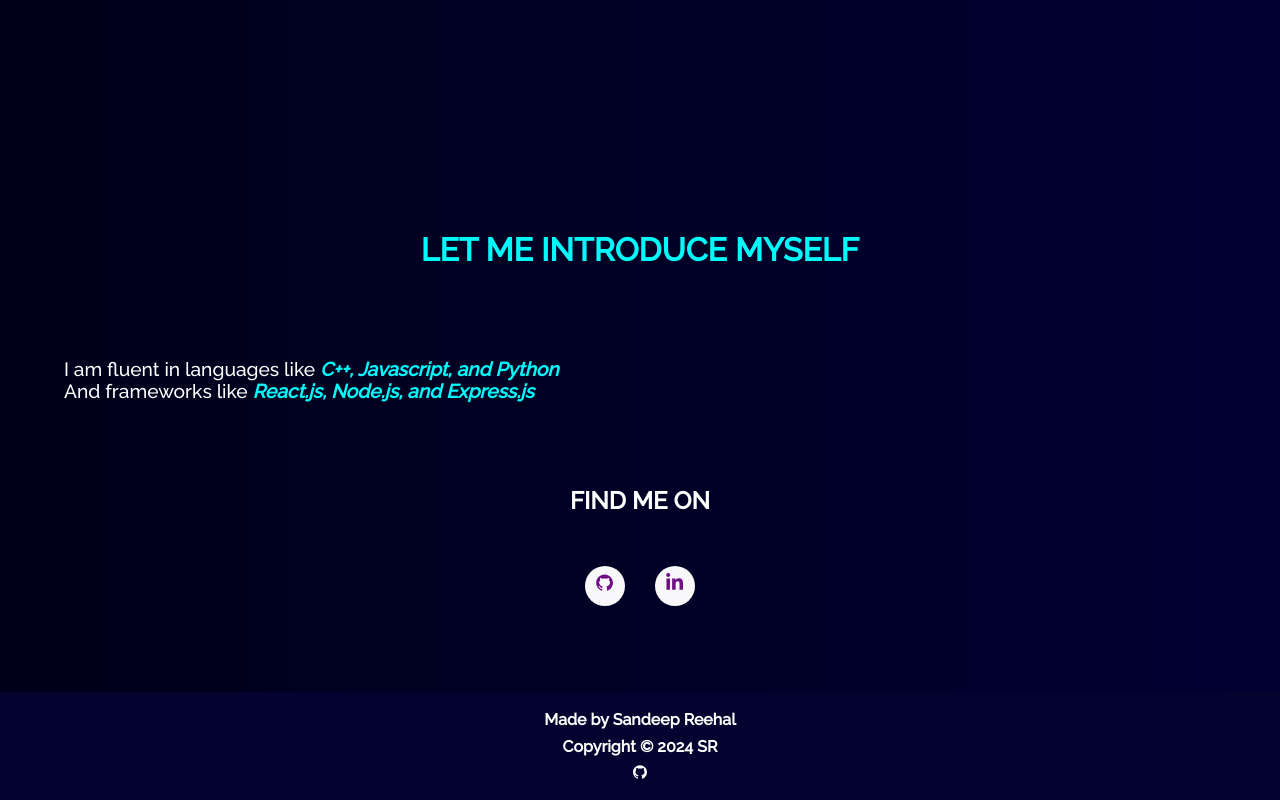
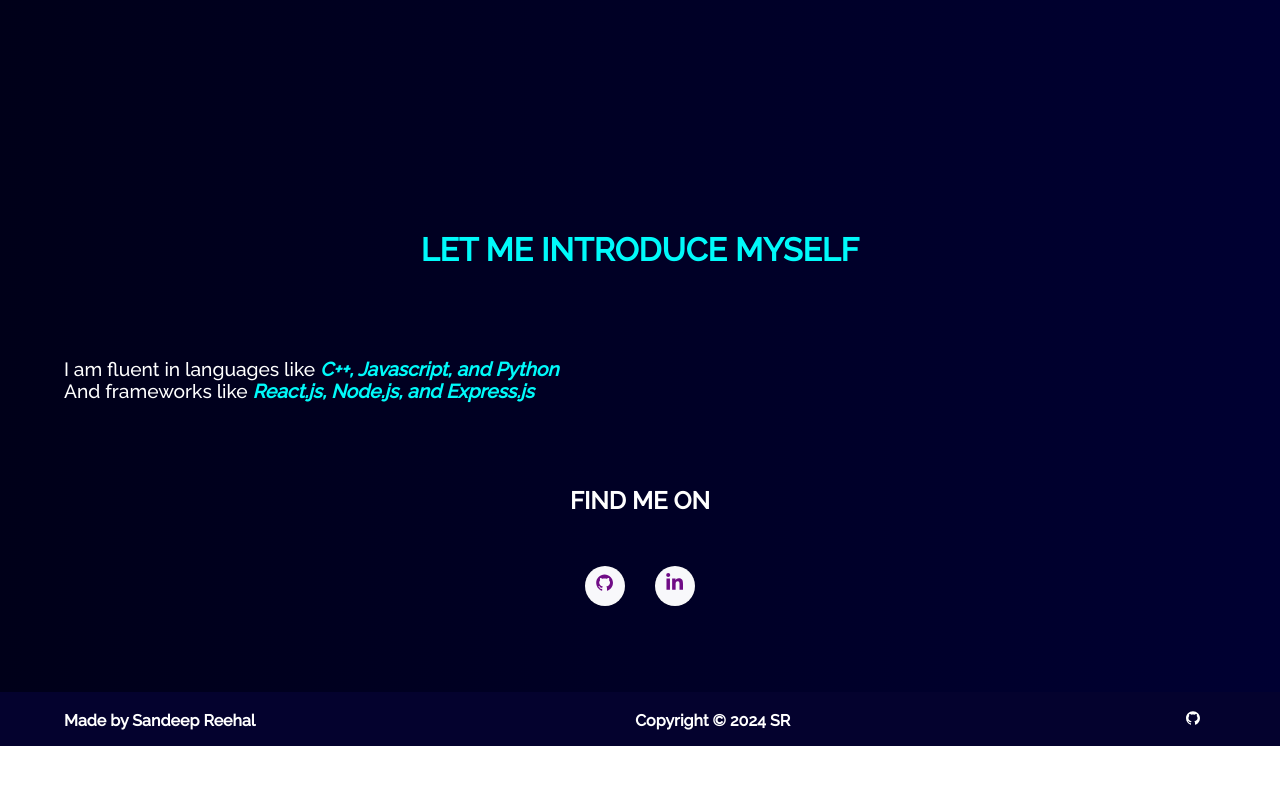
Before and after one commit to ReehalS/portfolio, a React (Create React App) app: page / in a window 1280 px wide. Shown: the part 633-1433 px from the top of the page. After the commit the page ends 1379 px from the top, so only its background shows below. Built offline with nearby package versions, Linux system fonts and the light colour scheme.

Commit message:
Updated footer

```diff
--- a/src/components/Footer.js
+++ b/src/components/Footer.js
@@ -8,8 +8,8 @@ function Footer() {
   let date = new Date();
   let year = date.getFullYear();
   return (
-    <Container fluid className="footer">
-      <Row>
+    <Container className="footer">
+      <Row className="align-items-center">
         <Col md="4" className="footer-copywright">
           <h3>Made by Sandeep Reehal</h3>
         </Col>
@@ -28,7 +28,6 @@ function Footer() {
                 <AiFillGithub />
               </a>
             </li>
-
           </ul>
         </Col>
       </Row>
--- a/src/components/Home/Home.js
+++ b/src/components/Home/Home.js
@@ -1,6 +1,5 @@
 import React from "react";
 import { Container, Row, Col } from "react-bootstrap";
-import Particle from "../Particle";
 import Home2 from "./Home2";
 import Type from "./Type";
 
--- a/src/style.css
+++ b/src/style.css
@@ -309,9 +309,20 @@ button:focus {
   bottom: 0 !important;
   padding-top: 10px !important;
   padding-bottom: 8px !important ;
+
 }
+
+.footer .row {
+  display: flex;
+  flex-direction: row;
+  align-items: center;
+  justify-content: space-between;
+  padding-left: 5%;
+  padding-right: 5%;
+}
+
 .footer-copywright {
-  text-align: center !important;
+  text-align: center;
 }
 
 .footer-body {
```
